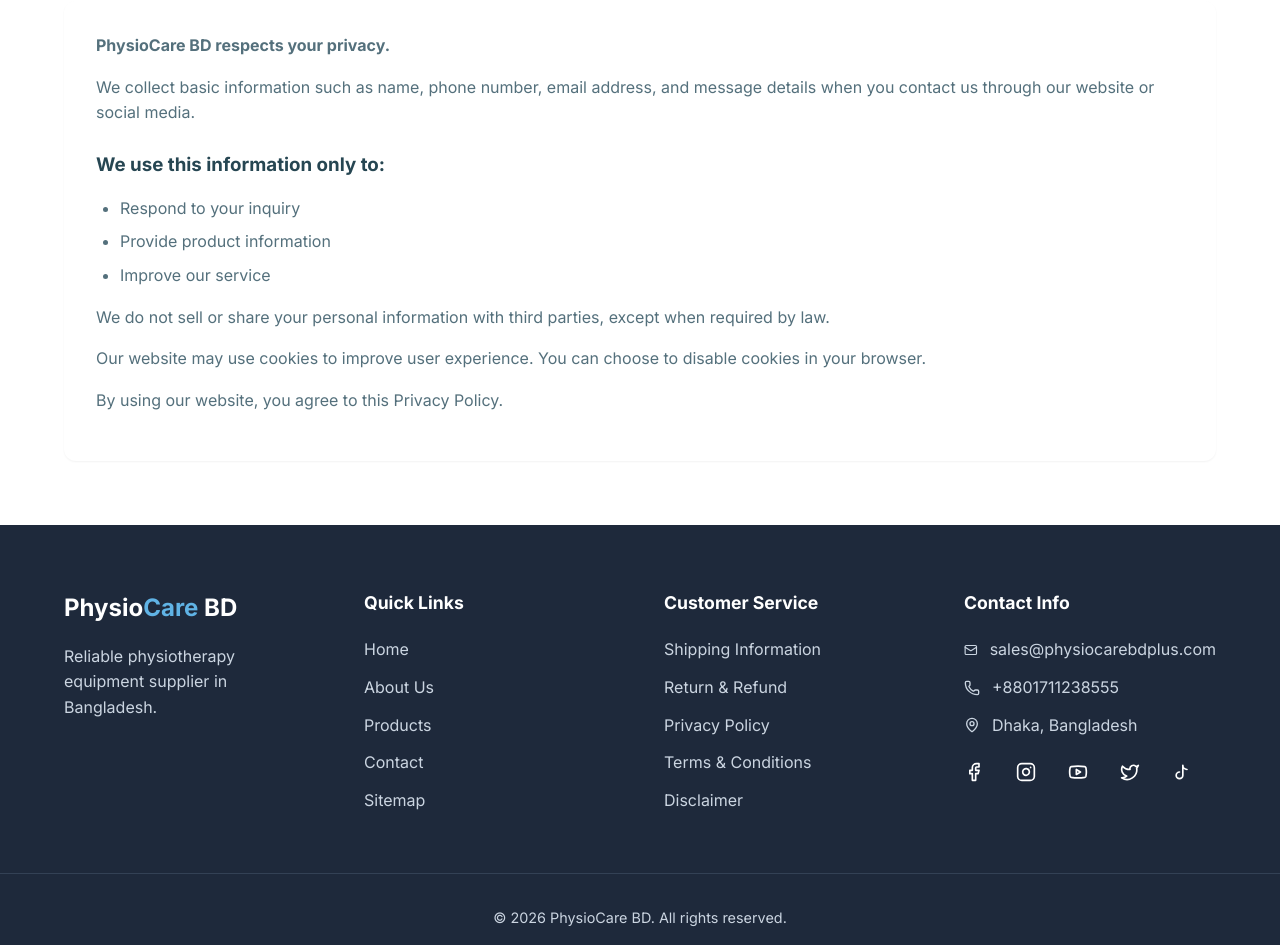
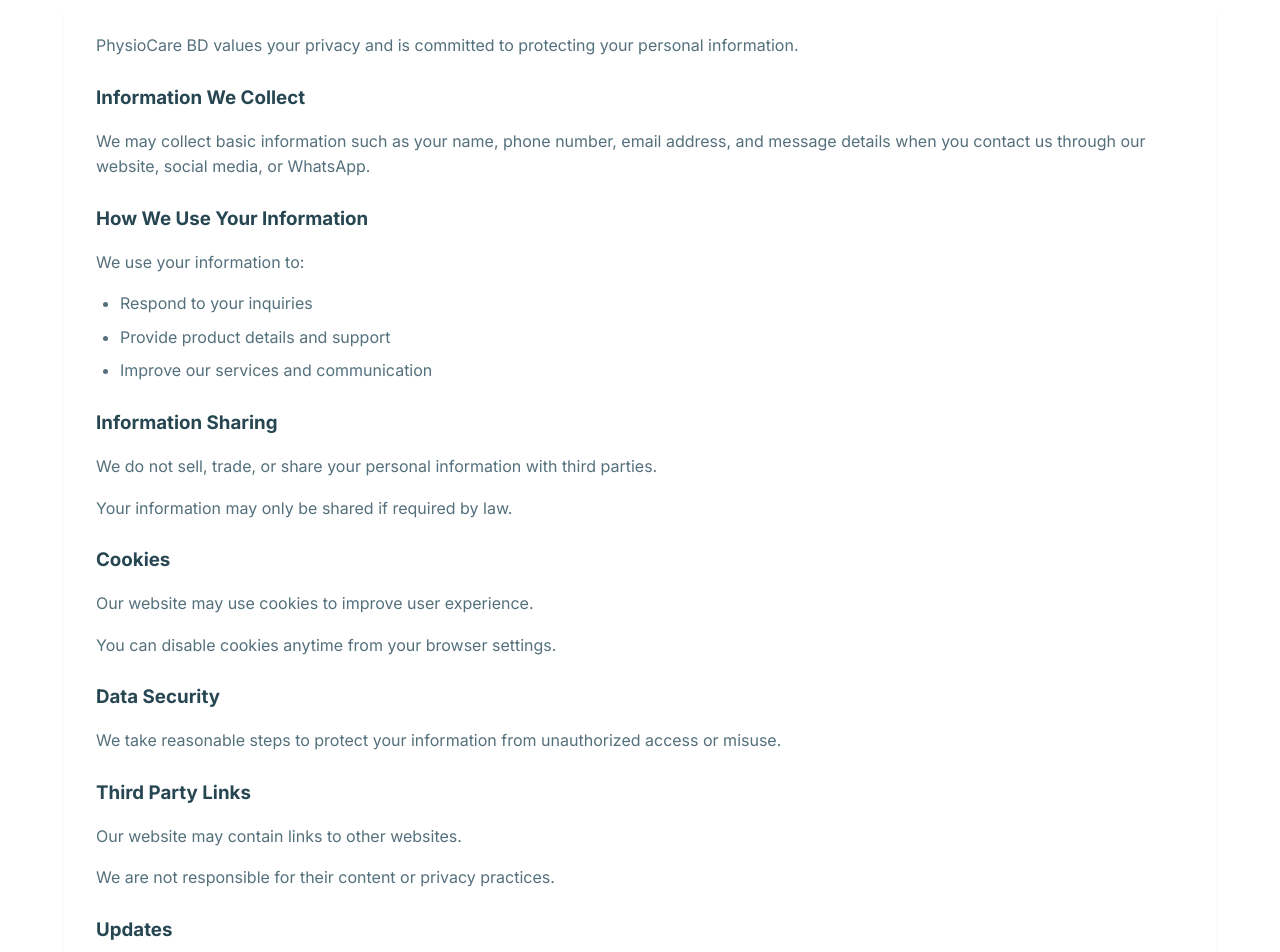
Before and after one commit to nahidrajbd/PhysioCare, a React (Vite) app: page /privacy-policy in a window 1280 px wide. Shown: the part 240-1192 px from the top of the page. Built offline with nearby package versions, Linux system fonts and the light colour scheme.

Commit message:
PrivacyPolicies

```diff
--- a/src/pages/PrivacyPolicy.jsx
+++ b/src/pages/PrivacyPolicy.jsx
@@ -4,21 +4,41 @@
             <div className="container">
                 <h1>Privacy Policy</h1>
                 <div className="content">
-                    <p><strong>PhysioCare BD respects your privacy.</strong></p>
-                    <p>We collect basic information such as name, phone number, email address, and message details when you contact us through our website or social media.</p>
+                    <p>PhysioCare BD values your privacy and is committed to protecting your personal information.</p>
 
-                    <h3>We use this information only to:</h3>
+                    <h3>Information We Collect</h3>
+                    <p>We may collect basic information such as your name, phone number, email address, and message details when you contact us through our website, social media, or WhatsApp.</p>
+
+                    <h3>How We Use Your Information</h3>
+                    <p>We use your information to:</p>
                     <ul>
-                        <li>Respond to your inquiry</li>
-                        <li>Provide product information</li>
-                        <li>Improve our service</li>
+                        <li>Respond to your inquiries</li>
+                        <li>Provide product details and support</li>
+                        <li>Improve our services and communication</li>
                     </ul>
 
-                    <p>We do not sell or share your personal information with third parties, except when required by law.</p>
+                    <h3>Information Sharing</h3>
+                    <p>We do not sell, trade, or share your personal information with third parties.</p>
+                    <p>Your information may only be shared if required by law.</p>
 
-                    <p>Our website may use cookies to improve user experience. You can choose to disable cookies in your browser.</p>
+                    <h3>Cookies</h3>
+                    <p>Our website may use cookies to improve user experience.</p>
+                    <p>You can disable cookies anytime from your browser settings.</p>
 
-                    <p>By using our website, you agree to this Privacy Policy.</p>
+                    <h3>Data Security</h3>
+                    <p>We take reasonable steps to protect your information from unauthorized access or misuse.</p>
+
+                    <h3>Third Party Links</h3>
+                    <p>Our website may contain links to other websites.</p>
+                    <p>We are not responsible for their content or privacy practices.</p>
+
+                    <h3>Updates</h3>
+                    <p>We may update this Privacy Policy from time to time.</p>
+                    <p>Any changes will be posted on this page.</p>
+
+                    <h3>Contact Us</h3>
+                    <p>If you have any questions, please contact us at:</p>
+                    <p>Email: <a href="mailto:sales@physiocarebdplus.com">sales@physiocarebdplus.com</a></p>
                 </div>
             </div>
             <style jsx>{`
@@ -59,6 +79,13 @@
             color: var(--text-light);
             line-height: 1.6;
         }
+        a {
+            color: var(--primary);
+            text-decoration: none;
+        }
+        a:hover {
+            text-decoration: underline;
+        }
       `}</style>
         </div>
     );
```
